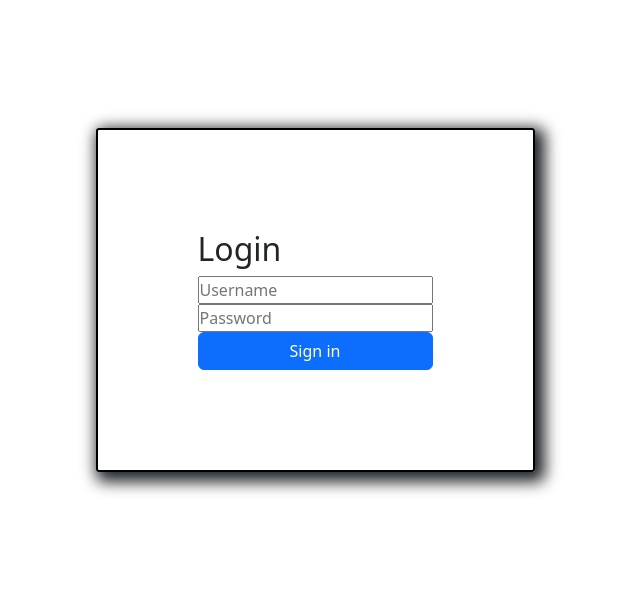
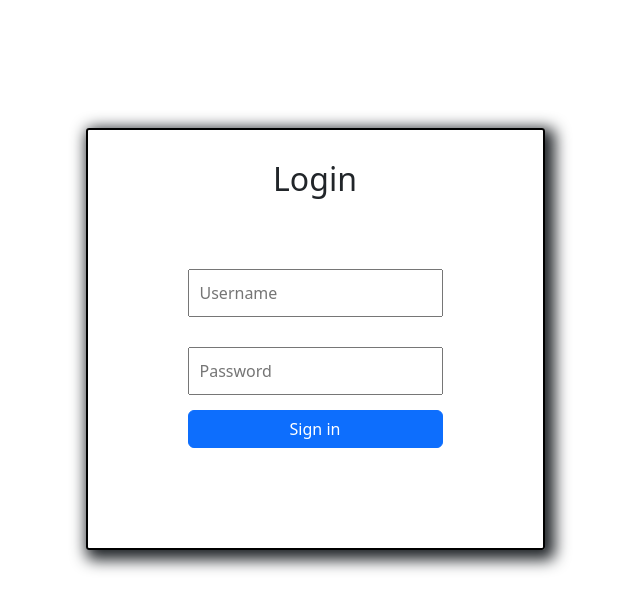
Before and after one commit to SoulPlayerZ/med-data-front, a React (Vite) app: page / in a window 1280 px wide. Shown: the top 610 px of the page, without its empty margins (325-965 px from the left). Built offline with nearby package versions, Linux system fonts and the light colour scheme.

Commit message:
feat: More css in LoginPage(Form)

```diff
--- a/src/css/loginPage.css
+++ b/src/css/loginPage.css
@@ -7,9 +7,19 @@ main {
     margin: 10% auto;
     display: flex;
     flex-direction: column;
-    justify-content: center;
+    justify-content: flex-start;
     border: 2px solid black;
-    padding: 100px;
+    padding: 30px 100px 100px 100px;
     border-radius: 3px;
     box-shadow: 5px 5px 15px 5px;
 }
+
+.login-title-container {
+  text-align: center;
+  margin-bottom: 3em;
+}
+
+input {
+  margin: 15px auto;
+  padding: 10px;
+}
--- a/src/pages/LoginPage.jsx
+++ b/src/pages/LoginPage.jsx
@@ -4,8 +4,10 @@ import "../css/loginPage.css";
 function LoginPage () {
   return (
    <main>
-    <form class="form">
-      <h2>Login</h2>
+    <form className="form">
+      <section className="login-title-container">
+        <h2>Login</h2>
+      </section>
       <input type="text" placeholder="Username" name="user" />
       <input type="password" placeholder="Password" name="password" />
       <button className="btn btn-primary btn-login" >Sign in</button>
```
